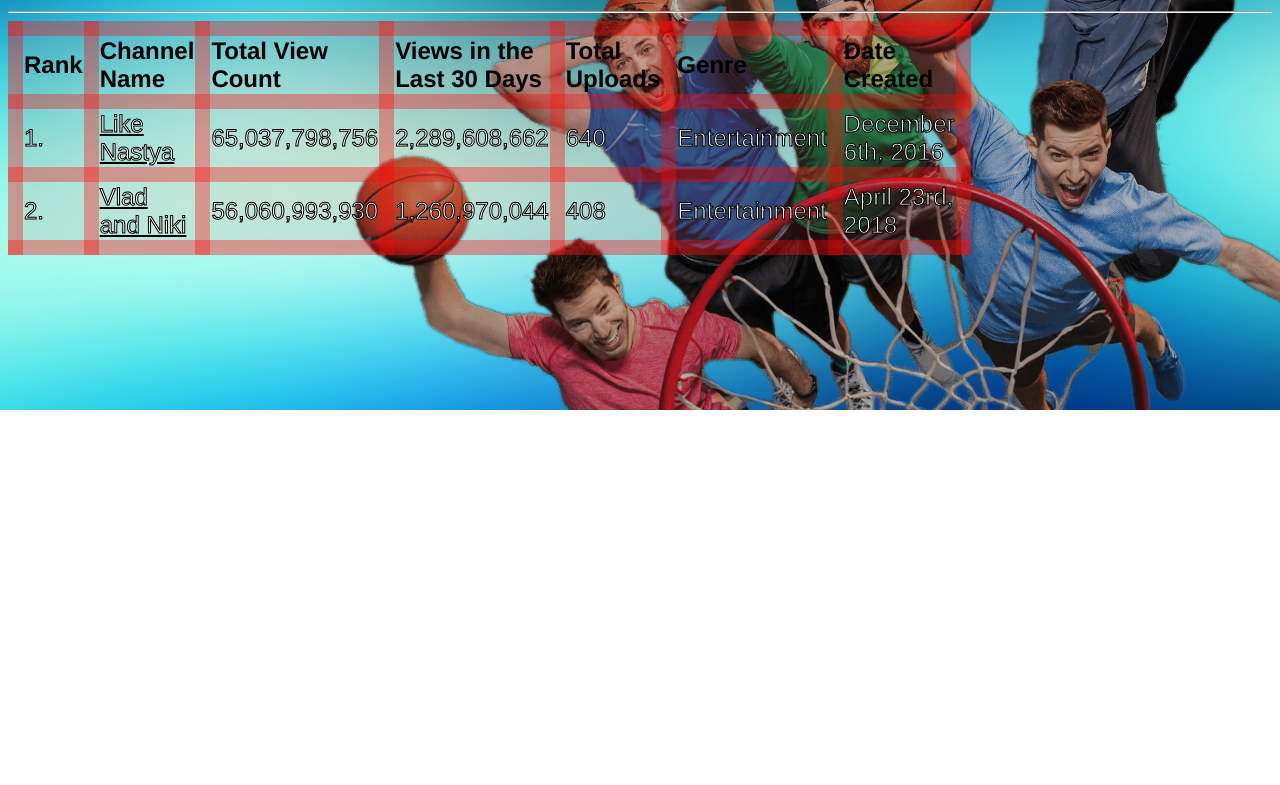
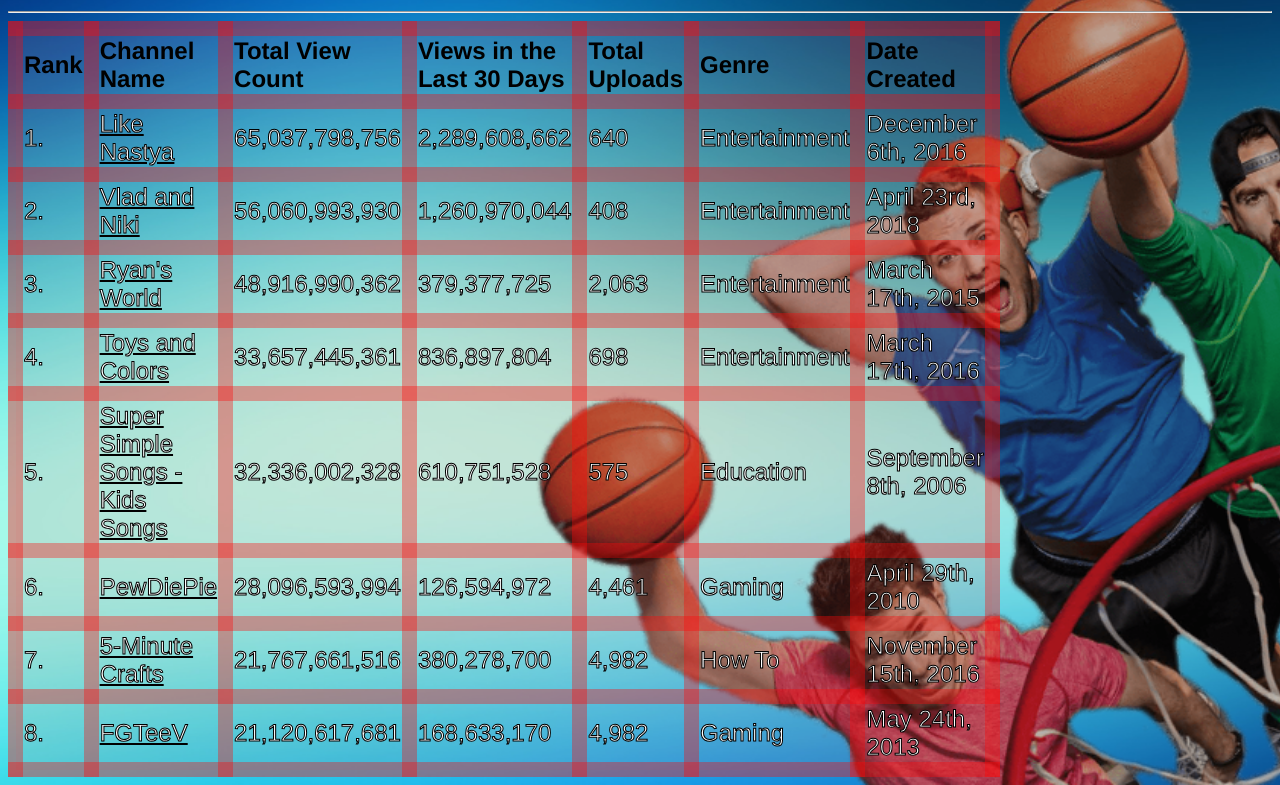
Before and after one commit to walgw/wally-site, a plain HTML site: page videoviews.html in a window 1280 px wide. Shown: the part 310-1095 px from the top of the page. Before the commit the page ends 800 px from the top, so only its background shows below. Drawn offline with Linux system fonts and the light colour scheme.

Commit message:
added list to video views

```diff
--- a/videoviews.html
+++ b/videoviews.html
@@ -47,7 +47,72 @@
                 <td>Entertainment</td>
                 <td>April 23rd, 2018</td>
             </tr>
-
+            <tr>
+                <td>3.</td>
+                <td>
+                    <a href="https://www.youtube.com/channel/UChGJGhZ9SOOHvBB0Y4DOO_w">Ryan's World</a>
+                </td>
+                <td>48,916,990,362</td>
+                <td>379,377,725</td>
+                <td>2,063</td>
+                <td>Entertainment</td>
+                <td>March 17th, 2015</td>
+            </tr>
+            <tr>
+                <td>4.</td>
+                <td>
+                    <a href="https://www.youtube.com/channel/UCgFXm4TI8htWmCyJ6cVPG_A/videos">Toys and Colors</a>
+                </td>
+                <td>33,657,445,361</td>
+                <td>836,897,804</td>
+                <td>698</td>
+                <td>Entertainment</td>
+                <td>March 17th, 2016</td>
+            </tr>
+            <tr>
+                <td>5.</td>
+                <td>
+                    <a href="https://www.youtube.com/c/supersimplesongs/videos">Super Simple Songs - Kids Songs</a>
+                </td>
+                <td>32,336,002,328</td>
+                <td>610,751,528</td>
+                <td>575</td>
+                <td>Education</td>
+                <td>September 8th, 2006</td>
+            </tr>
+            <tr>
+                <td>6.</td>
+                <td>
+                    <a href="https://www.youtube.com/channel/UC-lHJZR3Gqxm24_Vd_AJ5Yw">PewDiePie</a>
+                </td>
+                <td>28,096,593,994</td>
+                <td>126,594,972</td>
+                <td>4,461</td>
+                <td>Gaming</td>
+                <td>April 29th, 2010</td>
+            </tr>
+            <tr>
+                <td>7.</td>
+                <td>
+                    <a href="https://www.youtube.com/channel/UC295-Dw_tDNtZXFeAPAW6Aw">5-Minute Crafts</a>
+                </td>
+                <td>21,767,661,516</td>
+                <td>380,278,700</td>
+                <td>4,982</td>
+                <td>How To</td>
+                <td>November 15th, 2016</td>
+            </tr>
+            <tr>
+                <td>8.</td>
+                <td>
+                    <a href="https://www.youtube.com/c/fgteev/videos">FGTeeV</a>
+                </td>
+                <td>21,120,617,681</td>
+                <td>168,633,170</td>
+                <td>4,982</td>
+                <td>Gaming</td>
+                <td>May 24th, 2013</td>
+            </tr>
         </table>
 
 </body>
```
